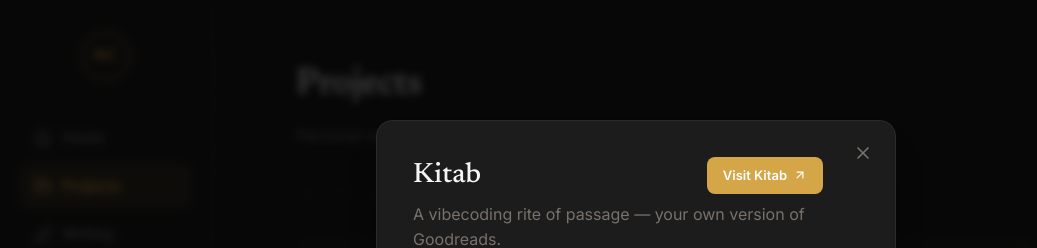
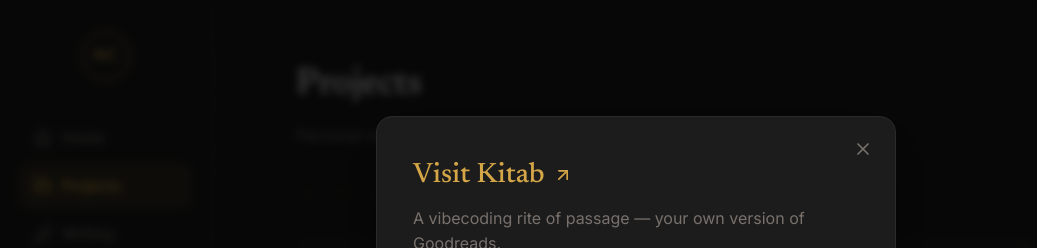
Before and after one commit to adib-hash/adib-personal-site, a React (Vite) app: page /projects in a window 1280 px wide. Both pictures are taken after a click on the button 481 px from the left and 311 px from the top of the page. Shown: the top 248 px of the page, without its empty margins (4-1041 px from the left). Built offline with nearby package versions, Linux system fonts and the light colour scheme.

Commit message:
fix: replace modal title with Visit button styled as heading (#5)
Replace the separate title + button with a single "Visit [app]" link
styled at the same size as the heading text.

Co-authored-by: Claude Opus 4.6 (1M context) <noreply@anthropic.com>

```diff
--- a/src/pages/Projects.jsx
+++ b/src/pages/Projects.jsx
@@ -180,26 +180,6 @@ export default function Projects() {
                 <X size={20} />
               </button>
 
-              <div
-                style={{
-                  display: "flex",
-                  alignItems: "center",
-                  justifyContent: "space-between",
-                  gap: 12,
-                  margin: "0 0 8px",
-                  paddingRight: 36,
-                }}
-              >
-                <h2
-                  style={{
-                    fontFamily: "var(--font-serif)",
-                    fontSize: 28,
-                    margin: 0,
-                    fontWeight: 500,
-                  }}
-                >
-                  {selected.name}
-                </h2>
               <a
                 href={selected.url}
                 target="_blank"
@@ -207,22 +187,21 @@ export default function Projects() {
                 style={{
                   display: "inline-flex",
                   alignItems: "center",
-                    gap: 6,
-                    padding: "8px 16px",
-                    borderRadius: 8,
-                    background: "var(--accent)",
-                    color: "#fff",
-                    fontSize: 13,
-                    fontWeight: 600,
+                  gap: 8,
+                  fontFamily: "var(--font-serif)",
+                  fontSize: 28,
+                  fontWeight: 500,
+                  margin: "0 0 8px",
+                  padding: 0,
+                  background: "none",
+                  color: "var(--accent)",
                   textDecoration: "none",
                   transition: "opacity 0.2s",
-                    flexShrink: 0,
                 }}
               >
                 Visit {selected.name}
-                  <ArrowUpRight size={14} />
+                <ArrowUpRight size={20} />
               </a>
-              </div>
               <p
                 style={{
                   color: "var(--text-muted)",
```
Lines whose indentation alone changed are shown as unchanged.
